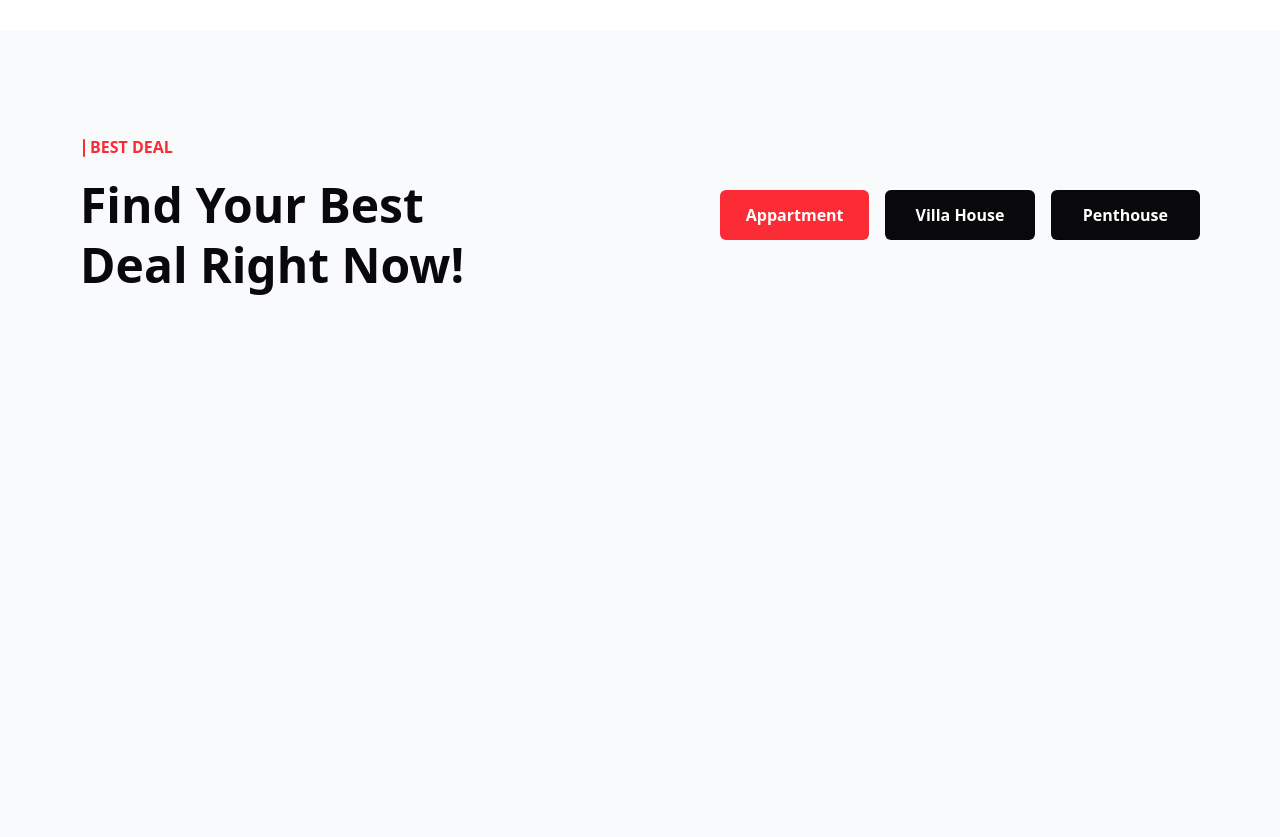
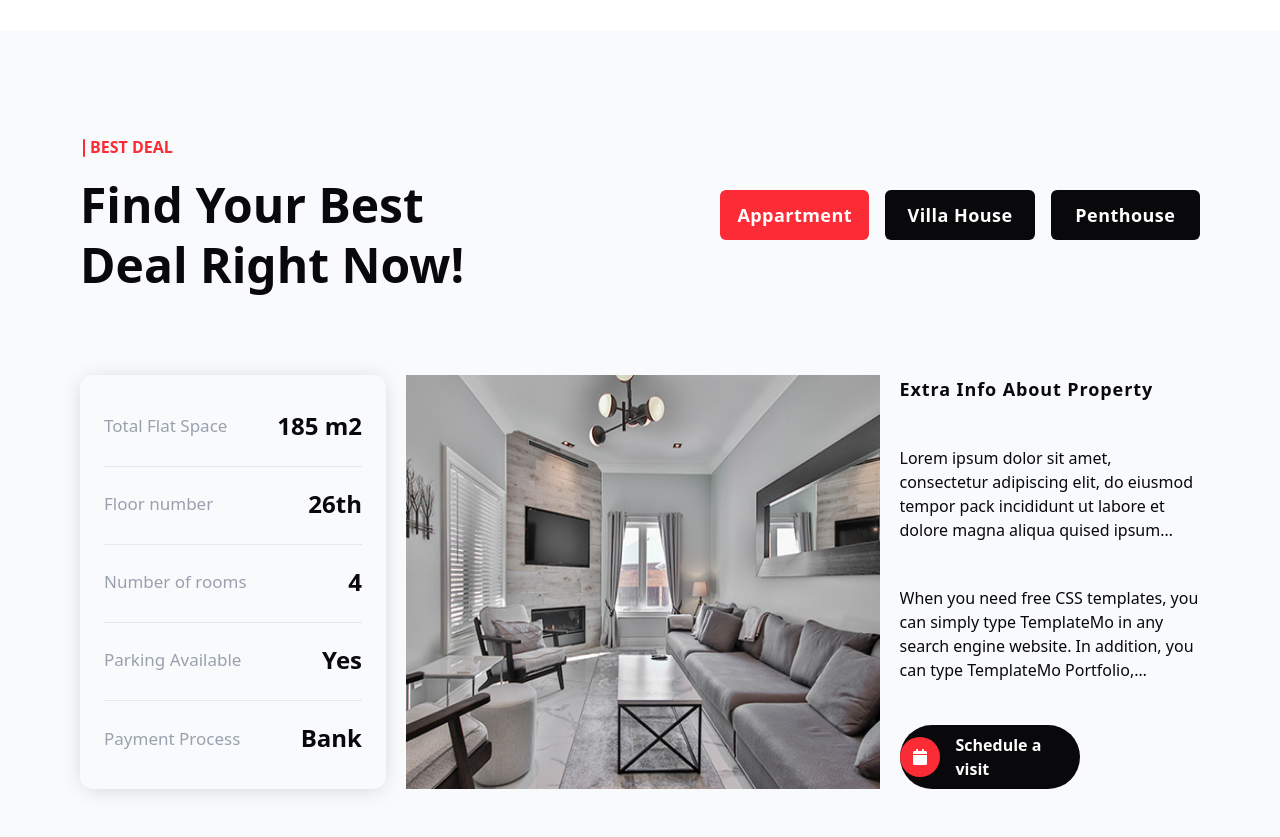
Before and after one commit to Nikkihosseini/Villa-agency, a React (Vite) app: page / in a window 1280 px wide. Shown: the part 2660-3497 px from the top of the page. Built offline with nearby package versions, Linux system fonts and the light colour scheme.

Commit message:
add Best Deal Section

```diff
--- a/src/Components/Home/BestDeal/BestDeal.jsx
+++ b/src/Components/Home/BestDeal/BestDeal.jsx
@@ -1,28 +1,51 @@
 import '../../../index.css'
+import InfoTable from '../Info-table/Info-table.jsx'
+import { FontAwesomeIcon } from '@fortawesome/react-fontawesome'
+import { faCalendar } from '@fortawesome/free-solid-svg-icons'
 
 
 export default function BestDeal(){
     return(
         <>
-            <div className='bg-gray-50 h-[110vh]'>
+            <div className='bg-gray-50 h-full'>
                 <div className='container mx-auto px-4 xl:px-20'>
                    <div className='py-12 md:py-26 w-full'>
-                     <div className='flex items-center justify-between'>
+                     <div className='flex items-center justify-between mb-20'>
                          <div>
                             <h4 className='line-before text-red-500 relative font-bold uppercase ml-2.5 mb-4'>Best Deal</h4>
                             <h3 className='font-bold text-2xl md:text-4xl xl:text-5xl md:leading-15 max-w-[450px]'>Find Your Best Deal Right Now!
                             </h3>
                          </div>
                          <div className='flex items-center gap-x-4 text-white font-semibold w-[480px]'>
-                            <button className='bg-red-500 rounded-md w-[150px] h-[50px] cursor-pointer'>Appartment</button>
-                            <button className='bg-zinc-950 rounded-md w-[150px] h-[50px] cursor-pointer hover:w-[149px] hover:h-[49px] transition-all'>Villa House</button>
-                            <button className='bg-zinc-950 rounded-md w-[150px] h-[50px] cursor-pointer hover:w-[149px] hover:h-[49px] transition-all'>Penthouse</button>
+                            <button className='bg-red-500 rounded-md w-[150px] h-[50px] cursor-pointer tracking-wide text-lg'>Appartment</button>
+                            <button className='bg-zinc-950 rounded-md w-[150px] h-[50px] cursor-pointer tracking-wide text-lg hover:w-[149px] hover:h-[49px] transition-all'>Villa House</button>
+                            <button className='bg-zinc-950 rounded-md w-[150px] h-[50px] cursor-pointer tracking-wide text-lg hover:w-[149px] hover:h-[49px] transition-all'>Penthouse</button>
                          </div>
                      </div>
-                     <div>
-                        <div></div>
-                        <div></div>
-                        <div></div>
+                     <div className='flex items-center justify-around gap-x-5 h-[414px]'>
+                        <div>
+                            <InfoTable space='185 m2' floorNumber='26th' rooms='4' parking='Yes' payment='Bank' />
+                        </div>
+                        <div className='w-[520px] h-[414px]'>
+                            <img className='w-full h-full' src="./public/images/image/deal/deal-01.jpg" alt="deal1"/>
+                        </div>
+                        <div className='flex flex-col h-full justify-between w-[330px]'>
+                            <h4 className='font-bold text-lg tracking-wider'>
+                            Extra Info About Property
+                            </h4>
+
+                            <p className='line-clamp-4'>Lorem ipsum dolor sit amet, consectetur adipiscing elit, do eiusmod tempor pack incididunt ut labore et dolore magna aliqua quised ipsum suspendisse.
+                            </p>
+
+                            <p className='line-clamp-4'>When you need free CSS templates, you can simply type TemplateMo in any search engine website. In addition, you can type TemplateMo Portfolio, TemplateMo One Page Layouts, etc.
+                            </p>
+
+                            <a className='font-semibold w-[60%] relative flex items-center py-2 pr-5 pl-14 bg-zinc-950 text-white hover:text-red-500 rounded-full transition-all' href='#'>
+                                <span className='flex items-center justify-center absolute left-0 bg-red-500 w-10 h-10 rounded-full'>
+                                <FontAwesomeIcon className='text-white' icon={faCalendar}/>
+                                </span>Schedule a visit
+                            </a>
+                        </div>
                      </div>
                    </div>
                 </div>
--- a/src/Components/Home/Info-table/Info-table-icon.jsx
+++ b/src/Components/Home/Info-table/Info-table-icon.jsx
@@ -1,7 +1,7 @@
 import '../../../index.css'
 import '../styles/styles.css'
 
-export default function InfoTableIcon(props){
+export default function InfoTable(props){
     return(
         <>
         <div className='flex flex-col justify-around w-[330px] sm:w-[306px] h-[498px] rounded-[0.8rem] shadow-normal p-8 divide-y divide-gray-200'>
--- /dev/null
+++ b/src/Components/Home/Info-table/Info-table.jsx
@@ -0,0 +1,31 @@
+import '../../../index.css'
+import '../styles/styles.css'
+
+export default function InfoTable(props){
+    return(
+        <>
+        <div className='flex flex-col justify-around w-[330px] sm:w-[306px] h-[414px] rounded-[0.8rem] shadow-normal p-6 divide-y divide-gray-200'>
+            <div className='flex items-center justify-between pb-6'>
+                <span className='text-gray-400 text-[17px]'>Total Flat Space</span>
+                <span className='font-bold text-2xl'>{props.space}</span>
+            </div>
+            <div className='flex items-center justify-between pb-6'>
+                <span className='text-gray-400 text-[17px]'>Floor number</span>
+                <span className='font-bold text-2xl'>{props.floorNumber}</span>
+            </div>
+            <div className='flex items-center justify-between pb-6'>
+                <span className='text-gray-400 text-[17px]'>Number of rooms</span>
+                <span className='font-bold text-2xl'>{props.rooms}</span>
+            </div>
+            <div className='flex items-center justify-between pb-6'>
+                <span className='text-gray-400 text-[17px]'>Parking Available</span>
+                <span className='font-bold text-2xl'>{props.parking}</span>
+            </div>
+            <div className='flex items-center justify-between'>
+                <span className='text-gray-400 text-[17px]'>Payment Process</span>
+                <span className='font-bold text-2xl'>{props.payment}</span>
+            </div>
+        </div>
+        </>
+    )
+}
```
Also changed, not shown: index.html (line endings or trailing spaces).
